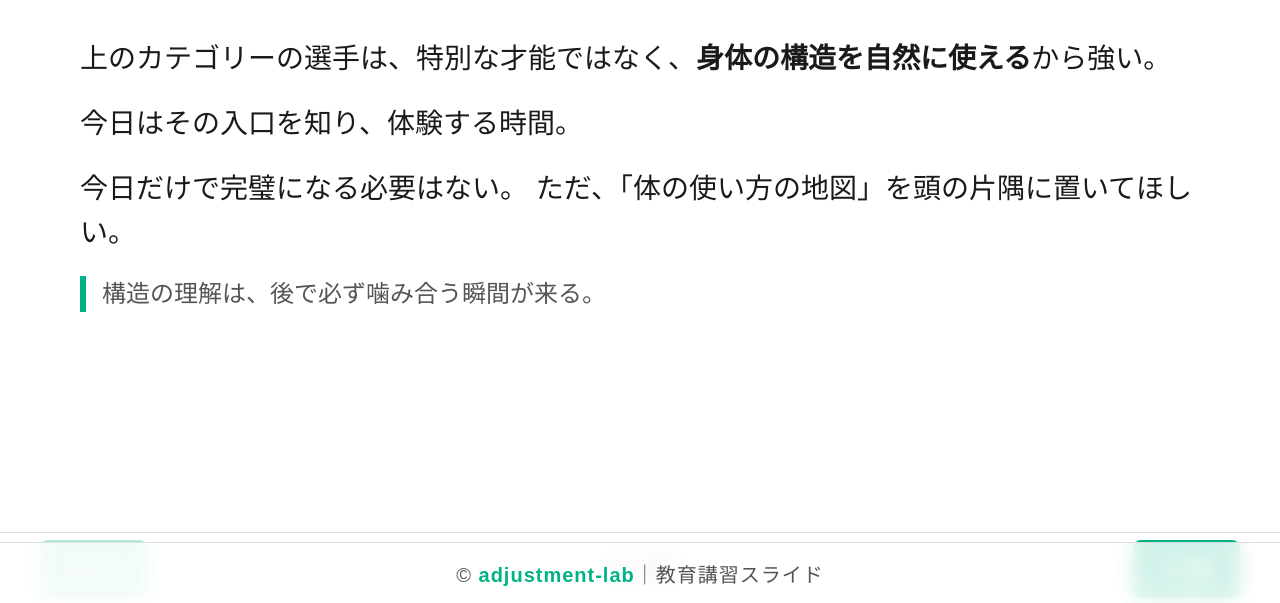
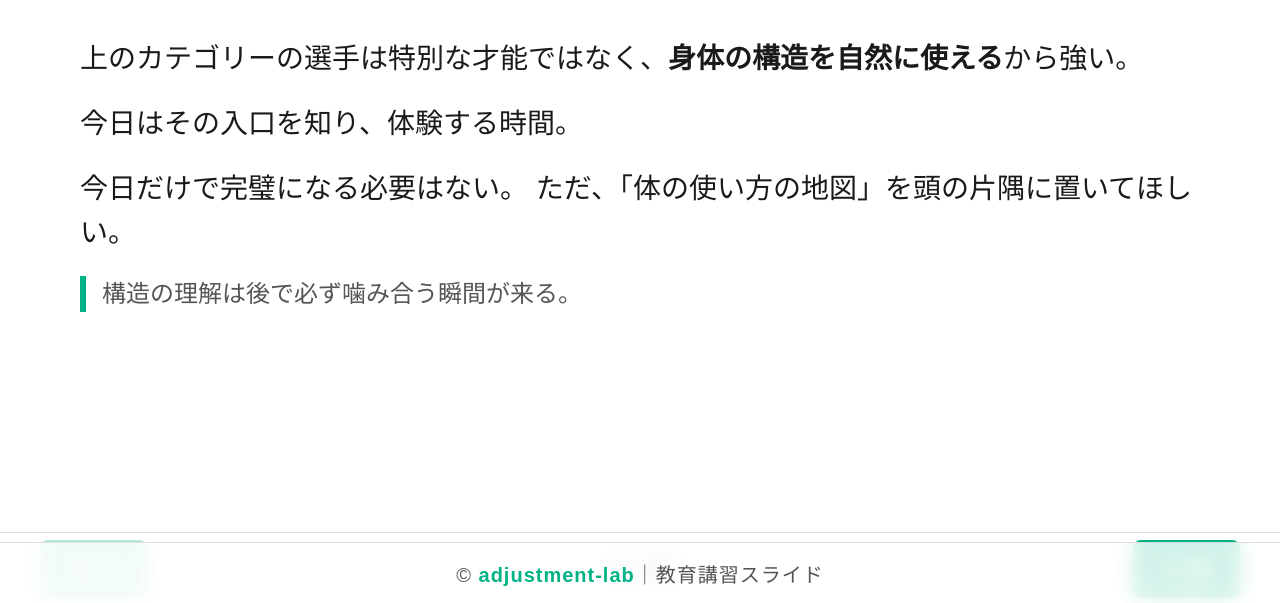
Before and after one commit to adjustment-commits/namerikawacity-2025, a plain HTML site: page coach/lesson01/index.html in a window 1280 px wide. Shown: the part 197-800 px from the top of the page. Drawn offline with Linux system fonts and the light colour scheme.

Commit message:
Update index.html

```diff
--- a/coach/lesson01/index.html
+++ b/coach/lesson01/index.html
@@ -83,7 +83,7 @@ li {
 /* ===== ナビ（テレビ用） ===== */
 .navbar {
   position:fixed;
-  left:0; right:0; bottom:60px;
+  left:0; right:0; bottom:75px;
   left:0; right:0; bottom:0;
   height:70px;
   background:#ffffffdd;
@@ -140,11 +140,11 @@ li {
 <div>
 <span class="tag">導入</span>
 <h1>第1回：立つことから始める</h1>
-<p>上のカテゴリーの選手は、特別な才能ではなく、<strong>身体の構造を自然に使える</strong>から強い。</p>
+<p>上のカテゴリーの選手は特別な才能ではなく、<strong>身体の構造を自然に使える</strong>から強い。</p>
 <p>今日はその入口を知り、体験する時間。</p>
 <p>今日だけで完璧になる必要はない。
 ただ、「体の使い方の地図」を頭の片隅に置いてほしい。</p>
-<div class="note">構造の理解は、後で必ず噛み合う瞬間が来る。</div>
+<div class="note">構造の理解は後で必ず噛み合う瞬間が来る。</div>
 </div>
 </section>
 <!-- 02 -->
```
